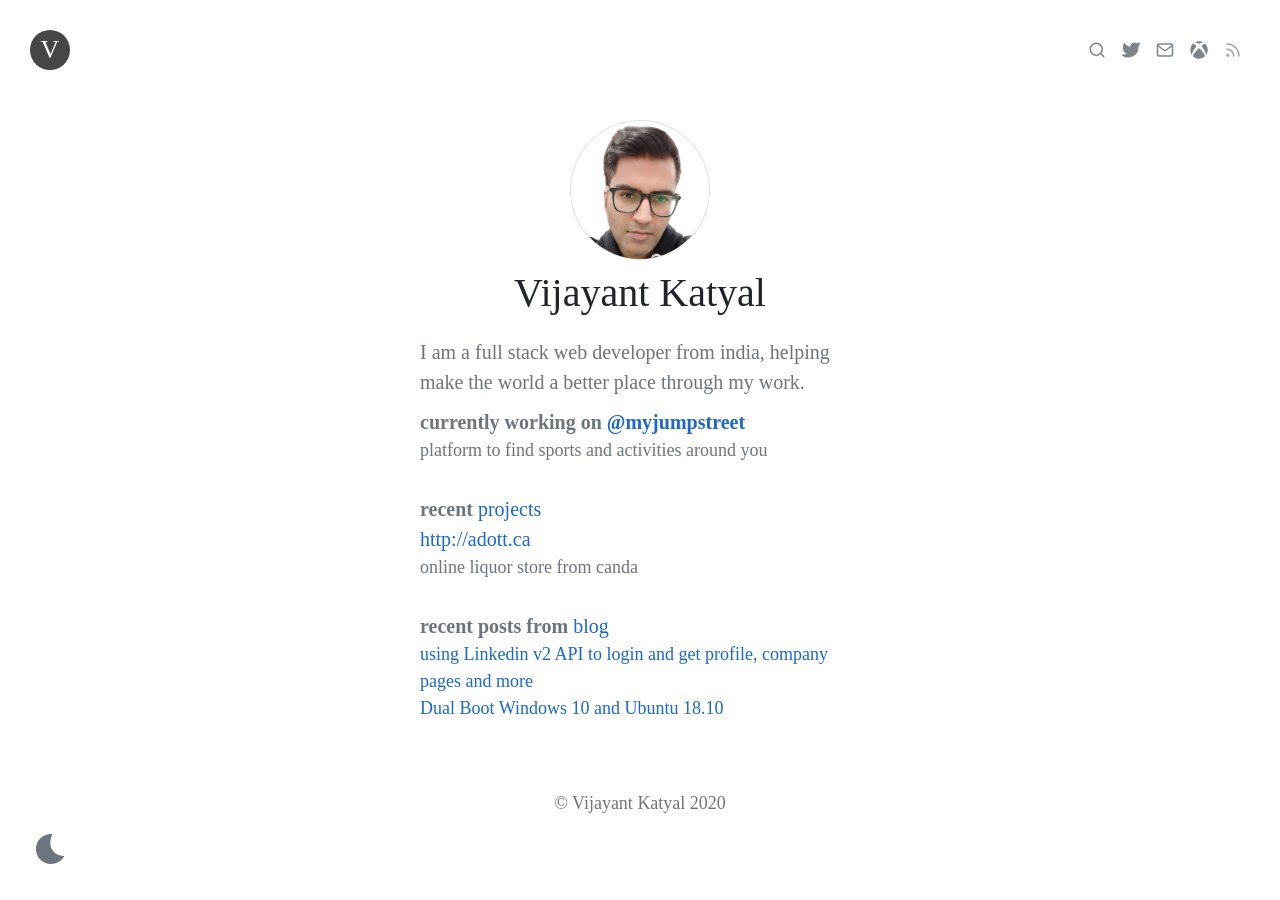
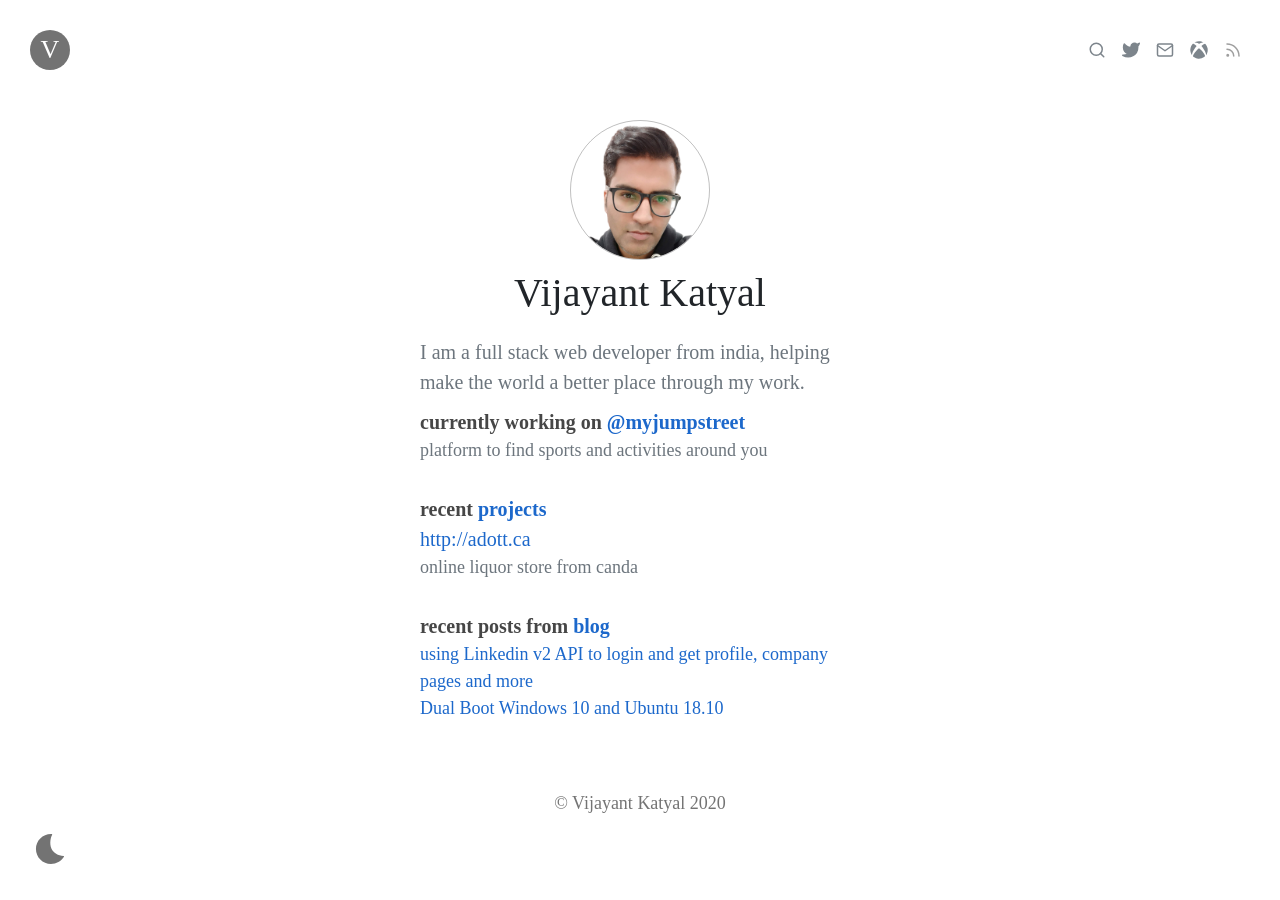
Before and after one commit to vijayantkatyal/vijayantkatyal.github.io, a Jekyll site: the page new.html, which Jekyll copies as it is, in a window 1280 px wide. Built offline with Jekyll 4.4.1, drawn with Linux system fonts in a browser that asks for light colours.

Commit message:
[Added] csss variables

```diff
--- a/new.html
+++ b/new.html
@@ -6,18 +6,35 @@
 	<link rel="stylesheet" href="https://stackpath.bootstrapcdn.com/bootstrap/5.0.0-alpha1/css/bootstrap.min.css" integrity="sha384-r4NyP46KrjDleawBgD5tp8Y7UzmLA05oM1iAEQ17CSuDqnUK2+k9luXQOfXJCJ4I" crossorigin="anonymous">
 
 	<style>
+		/* global colors */
+		:root {
+			--link-color: #1C68CB;
+			--link-hover-color: #28a745;
 
+			--icon-bg-color: #0000008c;
+			--icon-hover-color: #464646;
+
+			--summary-title-color: #464646;
+			--summary-text-color: #6C757D;
+
+			--author-border-color: #00000040;
+		}
+	</style>
+
+	<style>
+
+		/* custom style */
 		body{
 			font-family: Assistant;
 		}
 
 		a {
-			color: #1C68CB;
+			color: var(--link-color);
 			text-decoration: none;
 		}
 
 		a:hover {
-			color: #28a745;
+			color: var(--link-hover-color);
 		}
 
 		.navbar {
@@ -25,7 +42,7 @@
 		}
 
 		.app_icon {
-			background-color: #464646;
+			background-color: var(--icon-bg-color);
 			font-size: 26px;
 			width: 40px;
 			height: 40px;
@@ -36,9 +53,17 @@
 			margin: 0px;
 		}
 
+		.app_icon:hover {
+			background-color: var(--icon-hover-color);
+		}
+
 		#app_mode {
 			padding: 4px;
 			background: none;
+		}
+
+		#app_mode:hover svg {
+			fill: var(--icon-hover-color);
 		}
 
 		.container-fluid {
@@ -53,13 +78,13 @@
 
 		#nav_icons > li > a:hover > svg[fill=none]
 		{
-			stroke: #464646;
+			stroke: var(--icon-hover-color);
 		}
 
 		#nav_icons > li > a:hover > svg:not([fill="none"])
 		{
-			stroke: #464646;
-			fill: #464646;
+			stroke: var(--icon-hover-color);
+			fill: var(--icon-hover-color);
 		}
 
 		#index_page {
@@ -70,17 +95,20 @@
 		#author_img {
 			width: 140px;
 			border-radius: 70px;
-			border: 1px solid #e0e0e0;
+			border: 1px solid var(--author-border-color);
 			margin-bottom: 9px;
 		}
 
 		.summary_card {
 			font-size: 20px;
-			color: #6C757D;
+			color: var(--summary-text-color);
 			margin-top: 30px;
 			margin-bottom: 30px;
 		}
 
+		.summary_card .title {
+			color: var(--summary-title-color);
+		}
 		.summary_card .description {
 			font-size: 18px;
 			font-weight: 300;
@@ -107,7 +135,7 @@
 <body>
 
 	<nav class="navbar navbar-expand fixed-top navbar-light">
-		<a class="navbar-brand app_icon" href="#">V</a>
+		<a class="navbar-brand app_icon" href="/">V</a>
 
 		<ul class="navbar-nav ml-auto" id="nav_icons">
 			<li class="nav-item active">
@@ -175,7 +203,7 @@
 		</div>
 
 		<div class="summary_card m_t_10">
-			<b>currently working on <a target="blank" href="https://myjumpstreet.com">@myjumpstreet</a></b>
+			<b class="title">currently working on <a target="blank" href="https://myjumpstreet.com">@myjumpstreet</a></b>
 			<br>
 			<span class="description">
 				platform to find sports and activities around you
@@ -183,7 +211,7 @@
 		</div>
 
 		<div class="summary_card">
-			<b>recent </b><a href="#">projects</a>
+			<b class="title">recent <a href="#">projects</a></b>
 			<br>
 			<a href="#">http://adott.ca</a>
 			<br>
@@ -193,7 +221,7 @@
 		</div>
 
 		<div class="summary_card">
-			<b>recent posts from </b><a href="#">blog</a>
+			<b class="title">recent posts from <a href="#">blog</a></b>
 			<div class="description">
 				<a href="#">using Linkedin v2 API to login and get profile, company pages and more</a>
 				<br>
@@ -215,7 +243,7 @@
 
 	<nav class="navbar navbar-expand fixed-bottom navbar-light">
 		<a class="navbar-brand app_icon" id="app_mode" href="#">
-			<svg xmlns="http://www.w3.org/2000/svg" xmlns:xlink="http://www.w3.org/1999/xlink" height="30px" width="30px" fill="#6C757D" version="1.1" x="0px" y="0px" viewBox="0 0 48 48" xml:space="preserve">
+			<svg xmlns="http://www.w3.org/2000/svg" xmlns:xlink="http://www.w3.org/1999/xlink" height="30px" width="30px" fill="#0000008c" version="1.1" x="0px" y="0px" viewBox="0 0 48 48" xml:space="preserve">
 				<path d="M25.5,48c-13.233,0-24-10.768-24-24c0-13.233,10.767-24,24-24h1c0.361,0,0.693,0.195,0.873,0.511  c0.177,0.315,0.169,0.702-0.021,1.011c-2.172,3.547-4.677,13.663-0.938,22.072C29.34,30.177,37.193,34.868,45.518,35  c0.358,0.006,0.688,0.204,0.859,0.518c0.173,0.314,0.164,0.698-0.023,1.004C42.02,43.602,34.027,48,25.5,48z"/>
 			</svg>
 		</a>
```
